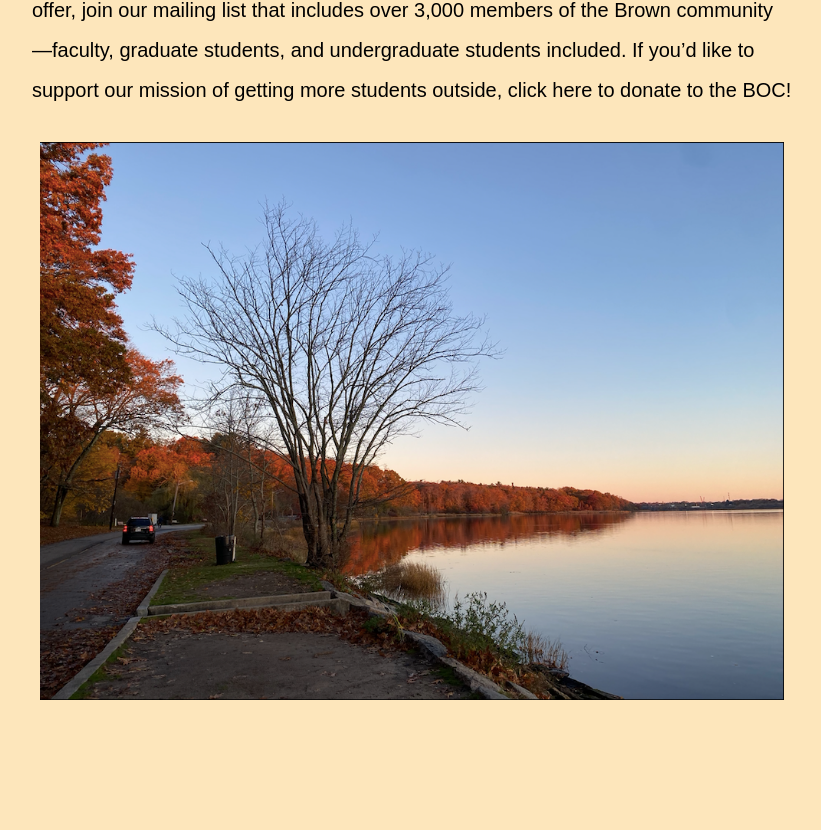
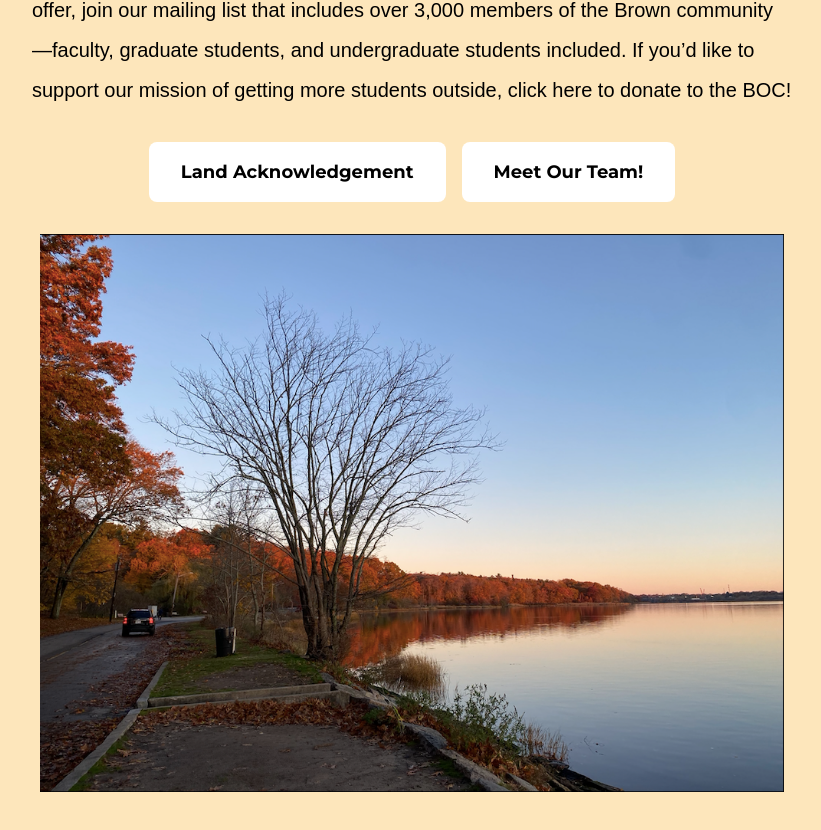
Before and after one commit to fullstackatbrown/project-boc, a Next.js app: page /about in a window 1280 px wide. Shown: the part 1531-2361 px from the top of the page, without its empty margins (228-1049 px from the left). Before the commit the page ends 2323 px from the top, so only its background shows below. Built offline with nearby package versions, Linux system fonts and the light colour scheme.

Commit message:
added buttons fixed navbar routing

```diff
--- a/src/app/about/page.tsx
+++ b/src/app/about/page.tsx
@@ -1,6 +1,6 @@
 'use client';
 import NavBar from "../components/NavBar";
-import JoinMailListButton from "../components/WhiteButton";
+import WhiteButton from "../components/WhiteButton";
 import WhiteWaterBanner from "../components/WhiteWaterBanner";
 import bear_vector from "../imgs/bear_vector.svg";
 
@@ -19,10 +19,10 @@ export default function About() {
             text="ABOUT"
         ></WhiteWaterBanner>
         <div id="content" className="text-center mt-8">
-            <JoinMailListButton
+            <WhiteButton
                 onClick={handleMailClick}
                 text="Join Our Mailing List!"
-            ></JoinMailListButton>
+            ></WhiteButton>
         </div>
 
         <div id="content" className="text-center p-5">
@@ -58,6 +58,16 @@ export default function About() {
                     </p>
                 </div>
             </div>
+            <div id="content" className="text-center mt-8 mb-8 flex justify-center gap-4">
+                <WhiteButton
+                    onClick={handleLandClick}
+                    text="Land Acknowledgement"
+                ></WhiteButton>
+                <WhiteButton
+                    onClick={handleTeamClick}
+                    text="Meet Our Team!"
+                ></WhiteButton>
+            </div>
             <div>
                 <img
                     src="/images/about/AboutRiver.png"
@@ -72,5 +82,13 @@ export default function About() {
 }
 
 const handleMailClick = () => {
-    alert("Redirect to Mail Form");
+    window.location.href = "/about/MailingList"
 };
+
+const handleLandClick = () => {
+    window.location.href = "/about/LandAcknowledgement"
+};
+
+const handleTeamClick = () => {
+    window.location.href = "/about/MeetOurTeam"
+};
--- a/src/app/components/NavBar.tsx
+++ b/src/app/components/NavBar.tsx
@@ -14,23 +14,23 @@ function NavBar() {
 }
 
 const handleAboutClick = () => {
-  window.location.href = "about"
+  window.location.href = "/about"
 };
 
 const handleTripsClick = () => {
-  window.location.href = "trips"
+  window.location.href = "/trips"
 };
 
 const handleGetInvolvedClick = () => {
-  window.location.href = "get-involved"
+  window.location.href = "/get-involved"
 };
 
 const handleRentalsClick = () => {
-  window.location.href = "gear-room"
+  window.location.href = "/gear-room"
 };
 
 const handleContactUsClick = () => {
-  window.location.href = "contact-us"
+  window.location.href = "/contact-us"
 };
 
 export default NavBar; // Make sure to export the component
```
